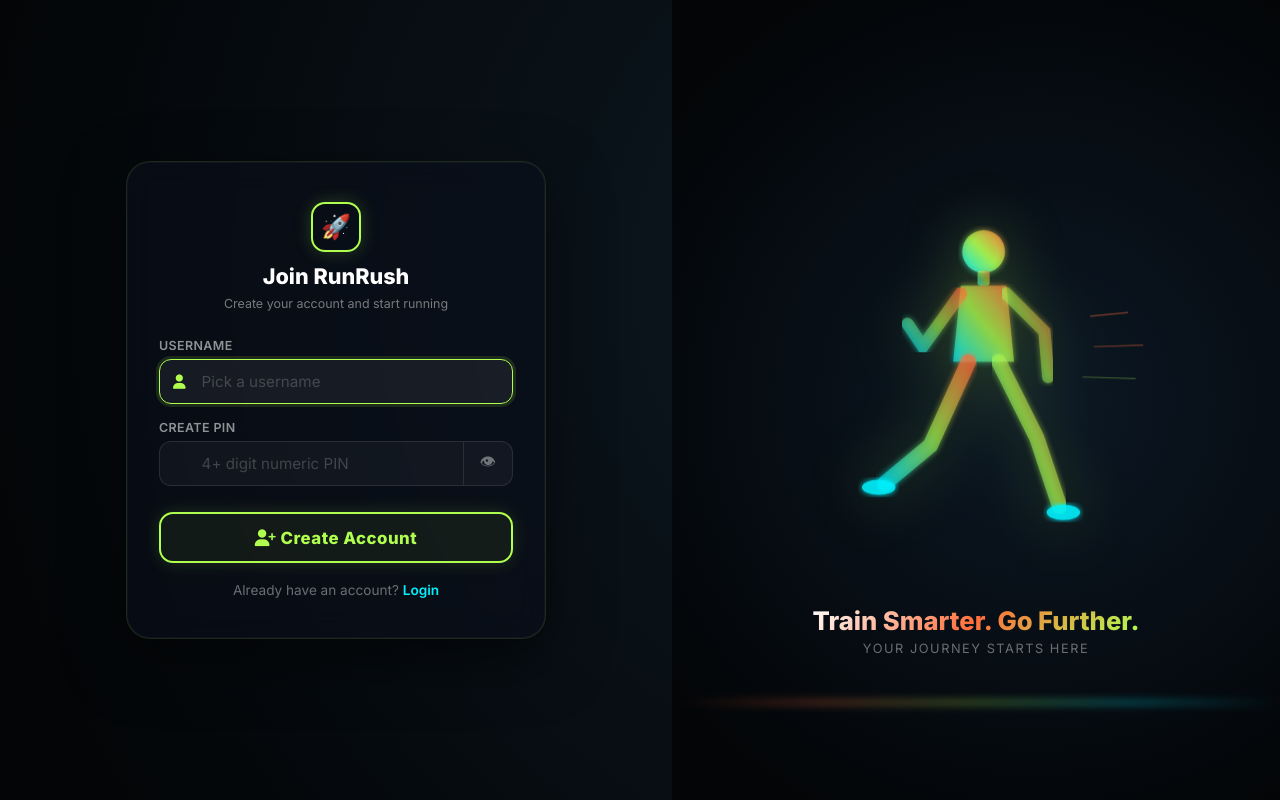
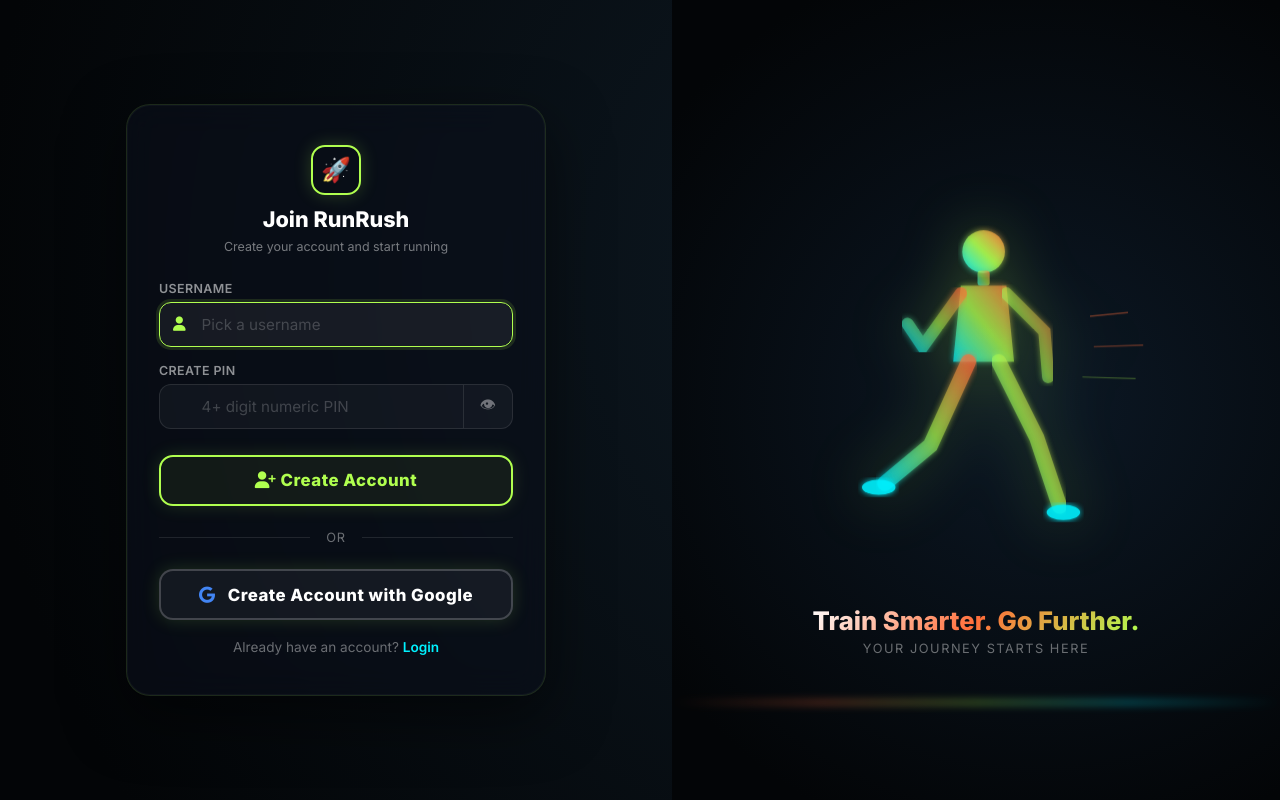
Before and after one commit to Yajat-Sharma/Runrush, a Flask app: page /register in a window 1280 px wide. Run offline with Flask 3, Linux system fonts and the light colour scheme; parts of the project's set-up code (start-up, migrations or seed data) failed here and were passed over; some libraries are stand-ins or nearby versions.

Commit message:
Add explicit Google account creation flow and strict PIN enforcement

```diff
--- a/app.py
+++ b/app.py
@@ -446,6 +446,21 @@ def format_time_min(minutes):
 def require_login():
     return "user_id" in session
 
+
+@app.before_request
+def check_pin_setup():
+    from flask import request, redirect, url_for, session
+    if "user_id" in session:
+        allowed_endpoints = [
+            'set_pin', 'logout', 'static', 'google_disconnect',
+            'google_login', 'google_auth', 'auth.login', 'auth.register', 'auth.logout'
+        ]
+        if request.endpoint and request.endpoint not in allowed_endpoints:
+            conn = get_db()
+            user = conn.execute("SELECT pin FROM users WHERE id = ?", (session["user_id"],)).fetchone()
+            conn.close()
+            if user and not user['pin']:
+                return redirect(url_for('set_pin'))
 
 def get_current_user():
     if "user_id" not in session:
@@ -3180,6 +3195,7 @@ def google_login():
 
     redirect_uri = url_for('google_auth', _external=True)
     session['linking'] = request.args.get('link') == 'true'
+    session['intent'] = request.args.get('intent', 'login')
     if session['linking']:
         session['oauth_redirect_to'] = request.referrer
     return oauth.google.authorize_redirect(redirect_uri)
@@ -3203,6 +3219,7 @@ def google_auth():
 
     google_id = userinfo.get('sub')
     email = userinfo.get('email')
+    intent = session.pop('intent', 'login')
 
     if not google_id or not email:
         flash("Incomplete information received from Google.", "danger")
@@ -3258,10 +3275,16 @@ def google_auth():
     existing_email_user = conn.execute("SELECT * FROM users WHERE email = ?", (email,)).fetchone()
     if existing_email_user:
         conn.close()
-        flash("An account with this email already exists. Please log in with your PIN and link your Google account in Settings.", "warning")
-        return redirect(url_for("login"))
-
-    # 4. Brand new registration
+        flash("An account already exists with this email. Please log in with your existing username and PIN, then link your Google account from your Profile.", "warning")
+        return redirect(url_for("login"))
+
+    # 4. Handle based on intent
+    if intent == 'login':
+        conn.close()
+        flash("No RunRush account found for this Google account. Please create an account first.", "warning")
+        return redirect(url_for("login"))
+
+    # Brand new registration (intent == 'register')
     base_username = email.split('@')[0]
     username = base_username
     counter = 2
--- a/templates/login.html
+++ b/templates/login.html
@@ -480,7 +480,7 @@
         </form>
 
         <div style="margin-top: 1rem; text-align: center;">
-          <a href="{{ url_for('google_login') }}" class="btn-glow" style="display: block; text-decoration: none; border-color: rgba(255,255,255,0.2); background: rgba(255,255,255,0.05); color: #fff;">
+          <a href="{{ url_for('google_login', intent='login') }}" class="btn-glow" style="display: block; text-decoration: none; border-color: rgba(255,255,255,0.2); background: rgba(255,255,255,0.05); color: #fff;">
             <i class="fab fa-google" style="margin-right: 0.5rem;"></i> Sign in with Google
           </a>
         </div>
--- a/templates/register.html
+++ b/templates/register.html
@@ -426,6 +426,18 @@
           </button>
         </form>
 
+        <div style="display: flex; align-items: center; margin: 1.5rem 0;">
+          <div style="flex: 1; height: 1px; background: rgba(255, 255, 255, 0.1);"></div>
+          <div style="padding: 0 1rem; font-size: 0.8rem; color: rgba(255, 255, 255, 0.4); text-transform: uppercase; letter-spacing: 0.05em;">OR</div>
+          <div style="flex: 1; height: 1px; background: rgba(255, 255, 255, 0.1);"></div>
+        </div>
+
+        <div style="text-align: center;">
+          <a href="{{ url_for('google_login', intent='register') }}" class="btn-glow" style="display: block; text-decoration: none; border-color: rgba(255,255,255,0.2); background: rgba(255,255,255,0.05); color: #fff;">
+            <i class="fab fa-google" style="color: #4285F4; margin-right: 0.5rem;"></i> Create Account with Google
+          </a>
+        </div>
+
         <div class="auth-link">
           Already have an account? <a href="{{ url_for('login') }}">Login</a>
         </div>
```
